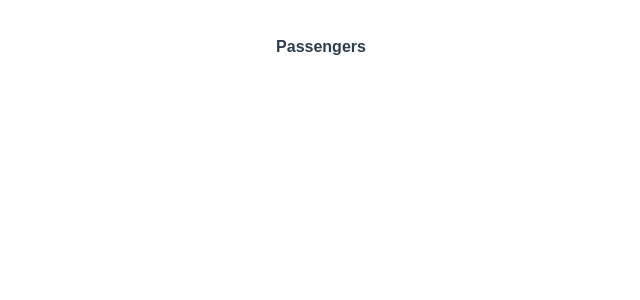
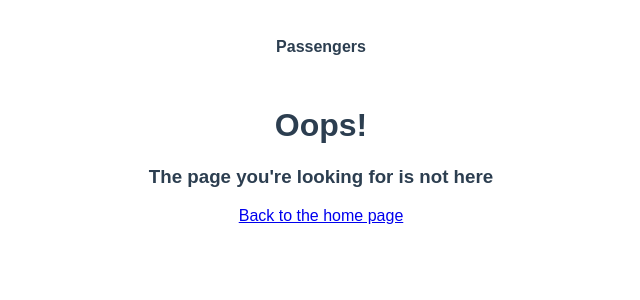
Before and after one commit to gloriabee/PassengerTest, a Vue app: page /404/passenger in a window 1280 px wide. Before the commit this address had no page. Shown: the top 300 px of the page, without its empty margins (319-959 px from the left). Built offline with nearby package versions, Linux system fonts and the light colour scheme.

Commit message:
provide page not found for invalid url

```diff
--- a/src/router/index.ts
+++ b/src/router/index.ts
@@ -3,6 +3,7 @@ import HomeView from '../views/HomeView.vue'
 import PassengerDetailView from '@/views/passenger/DetailView.vue'
 import AirlineDetailView from '@/views/passenger/AirlineDetailView.vue'
 import LayoutView from '@/views/passenger/LayoutView.vue'
+import NotFoundView from '@/views/NotFoundView.vue'
 
 const router = createRouter({
   history: createWebHistory(import.meta.env.BASE_URL),
@@ -35,6 +36,11 @@ const router = createRouter({
           props: true
         }
       ]
+    },
+    {
+      path: '/:catchAll(.*)',
+      name: 'not-found',
+      component: NotFoundView
     }
   ]
 })
--- /dev/null
+++ b/src/views/NotFoundView.vue
@@ -0,0 +1,11 @@
+<template>
+  <div>
+    <h1>Oops!</h1>
+    <h3>The page you're looking for is not here</h3>
+    <router-link :to="{ name: 'home' }">Back to the home page</router-link>
+  </div>
+</template>
+
+<script setup lang="ts"></script>
+
+<style scoped></style>
```
Also changed, not shown: src/views/AboutView.vue (deleted, +0 -15 lines).
